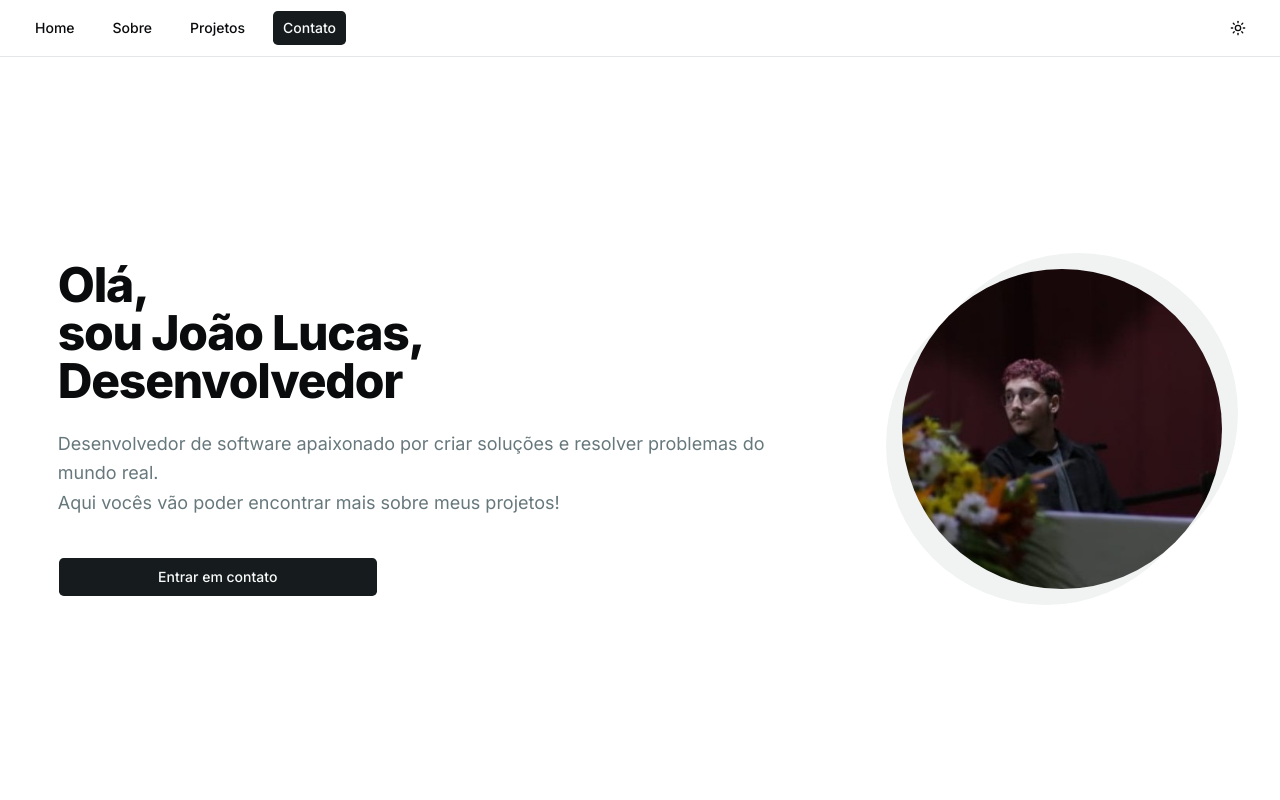
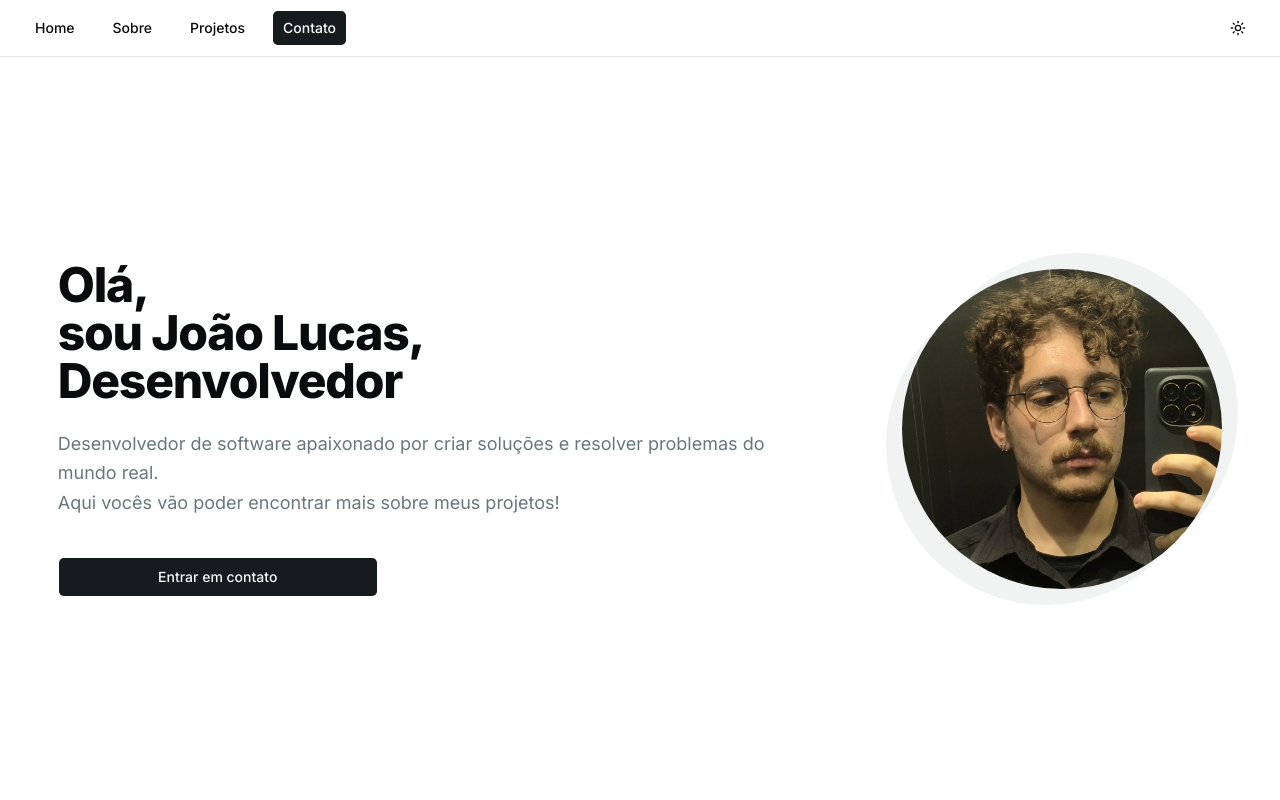
Before and after one commit to jlucassaldanha/web-portfolio, a Next.js app: page / in a window 1280 px wide. Shown: the top 800 px of the page. Built offline with nearby package versions, Linux system fonts and the light colour scheme.

Commit message:
refactor: mudando foto

```diff
--- a/src/components/sections/Hero/Hero.tsx
+++ b/src/components/sections/Hero/Hero.tsx
@@ -36,7 +36,7 @@ export default function Hero() {
             <div className='absolute inset-0 -translate-x-4 translate-y-4 rounded-full bg-secondary' />
             <div className='absolute inset-0 translate-x-4 -translate-y-4 rounded-full bg-secondary' />
             <Avatar className='w-56 h-56 md:w-80 md:h-80 relative'>
-              <AvatarImage src="profile.jpg"/>
+              <AvatarImage src="profile.jpeg"/>
               <AvatarFallback>JL</AvatarFallback>
             </Avatar>
           </div>
```
Also changed, not shown: public/profile.jpeg (added), public/profile1.jpg (renamed from public/profile.jpg).
